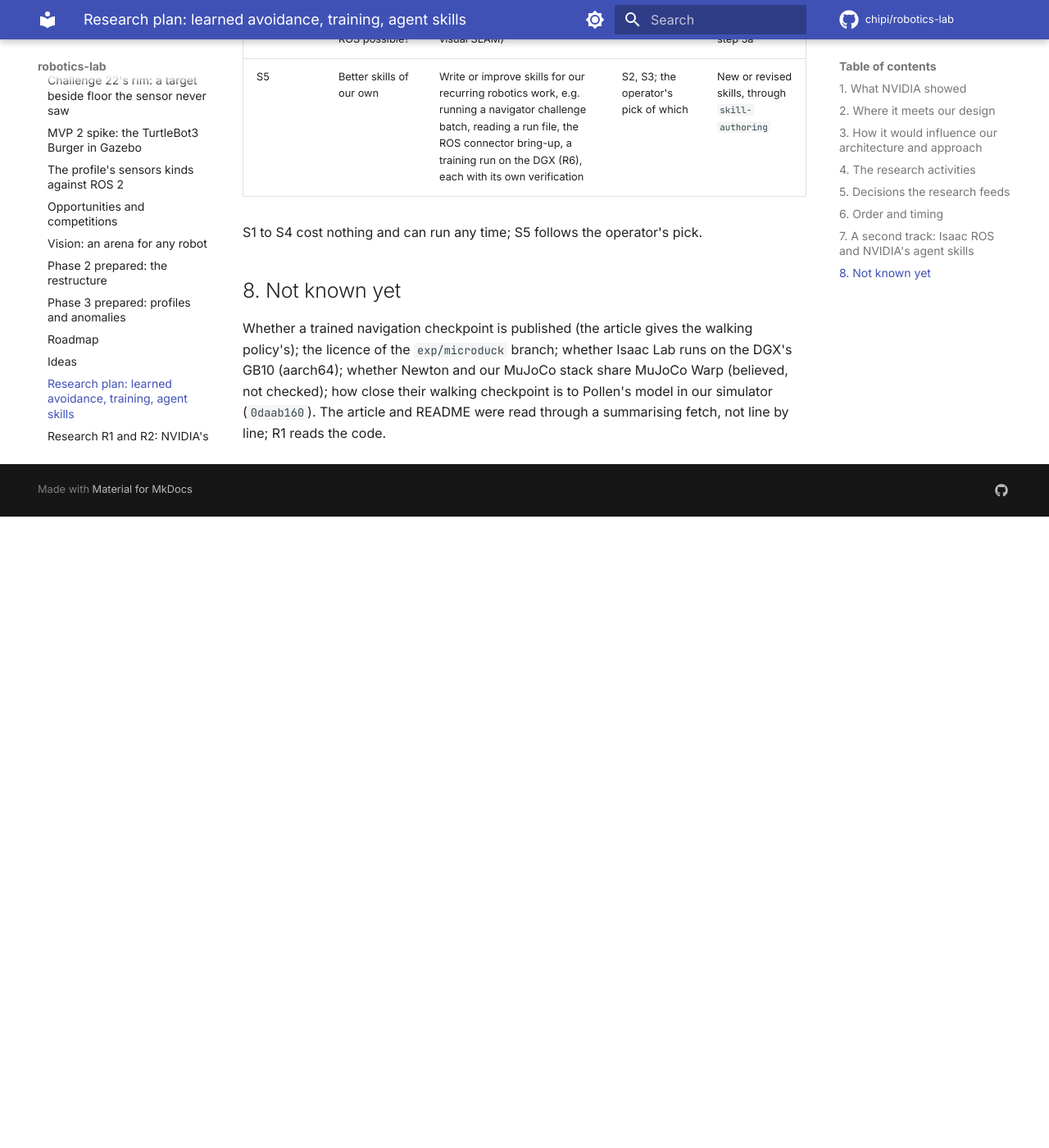
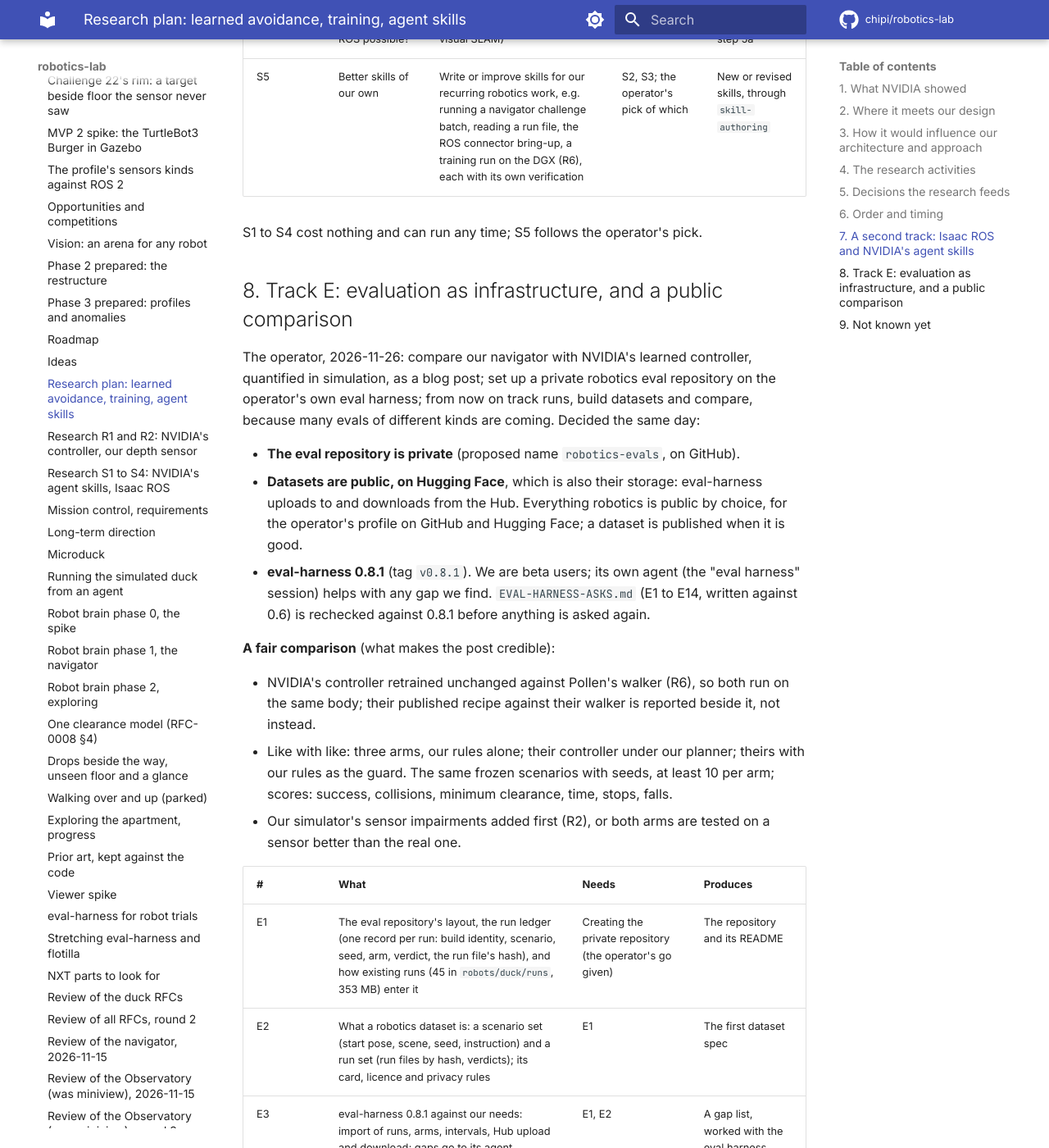
Before and after one commit to chipi/robotics-lab, an MkDocs documentation site: the page built from docs/wip/RESEARCH-LEARNED-AVOIDANCE.md, in a window 1280 px wide and 1400 px high, scrolled down 6760 px. Shown: the whole window at 82% size. Built offline with MkDocs 1.6.1 and Material for MkDocs 9.7.7, drawn with Linux system fonts in a browser that asks for light colours; comment, search, counter and statistics services are not loaded; before the commit the page ends 7390 px from its top, so only the background shows below that; some of the changed text lies outside the part shown.

Commit message:
docs(wip): track E in the research plan: a private eval repository, public Hugging Face datasets, eval-harness 0.8.1, a fair comparison for the blog post
Co-Authored-By: Claude Opus 5.5 <noreply@anthropic.com>
Claude-Session: https://claude.ai/code/session_014cvkLACeLchr5ni8n9hCia

```diff
--- a/docs/wip/RESEARCH-LEARNED-AVOIDANCE.md
+++ b/docs/wip/RESEARCH-LEARNED-AVOIDANCE.md
@@ -177,7 +177,45 @@ this in RFC-0025 step 5a's design (activity S4); no Isaac ROS dependency is prop
 
 S1 to S4 cost nothing and can run any time; S5 follows the operator's pick.
 
-## 8. Not known yet
+## 8. Track E: evaluation as infrastructure, and a public comparison
+
+The operator, 2026-11-26: compare our navigator with NVIDIA's learned controller, quantified in
+simulation, as a blog post; set up a private robotics eval repository on the operator's own eval
+harness; from now on track runs, build datasets and compare, because many evals of different kinds
+are coming. Decided the same day:
+
+- **The eval repository is private** (proposed name `robotics-evals`, on GitHub).
+- **Datasets are public, on Hugging Face**, which is also their storage: eval-harness uploads to
+  and downloads from the Hub. Everything robotics is public by choice, for the operator's profile
+  on GitHub and Hugging Face; a dataset is published when it is good.
+- **eval-harness 0.8.1** (tag `v0.8.1`). We are beta users; its own agent (the "eval harness"
+  session) helps with any gap we find. `EVAL-HARNESS-ASKS.md` (E1 to E14, written against 0.6)
+  is rechecked against 0.8.1 before anything is asked again.
+
+**A fair comparison** (what makes the post credible):
+
+- NVIDIA's controller retrained unchanged against Pollen's walker (R6), so both run on the same
+  body; their published recipe against their walker is reported beside it, not instead.
+- Like with like: three arms, our rules alone; their controller under our planner; theirs with our
+  rules as the guard. The same frozen scenarios with seeds, at least 10 per arm; scores: success,
+  collisions, minimum clearance, time, stops, falls.
+- Our simulator's sensor impairments added first (R2), or both arms are tested on a sensor better
+  than the real one.
+
+| # | What | Needs | Produces |
+| --- | --- | --- | --- |
+| E1 | The eval repository's layout, the run ledger (one record per run: build identity, scenario, seed, arm, verdict, the run file's hash), and how existing runs (45 in `robots/duck/runs`, 353 MB) enter it | Creating the private repository (the operator's go given) | The repository and its README |
+| E2 | What a robotics dataset is: a scenario set (start pose, scene, seed, instruction) and a run set (run files by hash, verdicts); its card, licence and privacy rules | E1 | The first dataset spec |
+| E3 | eval-harness 0.8.1 against our needs: import of runs, arms, intervals, Hub upload and download; gaps go to its agent | E1, E2 | A gap list, worked with the eval harness agent |
+| E4 | R5 run as the first real eval in it | R2, R4, R6; E3 | The comparison with intervals |
+| E5 | The blog post from E4's numbers, the datasets published on Hugging Face | E4; the operator's review | A post, public datasets |
+
+**Before anything is published:** licences (Pollen's duck meshes are CC BY-NC-SA 4.0, so a scene
+that carries them follows that licence; NVIDIA's skill and task licences, S1 and R1), and privacy
+(RFC-0025 section 5: a run from the apartment may hold faces, screens or documents; real-home runs
+stay out of public datasets until reviewed).
+
+## 9. Not known yet
 
 Whether a trained navigation checkpoint is published (the article gives the walking policy's);
 the licence of the `exp/microduck` branch; whether Isaac Lab runs on the DGX's GB10 (aarch64);
```
